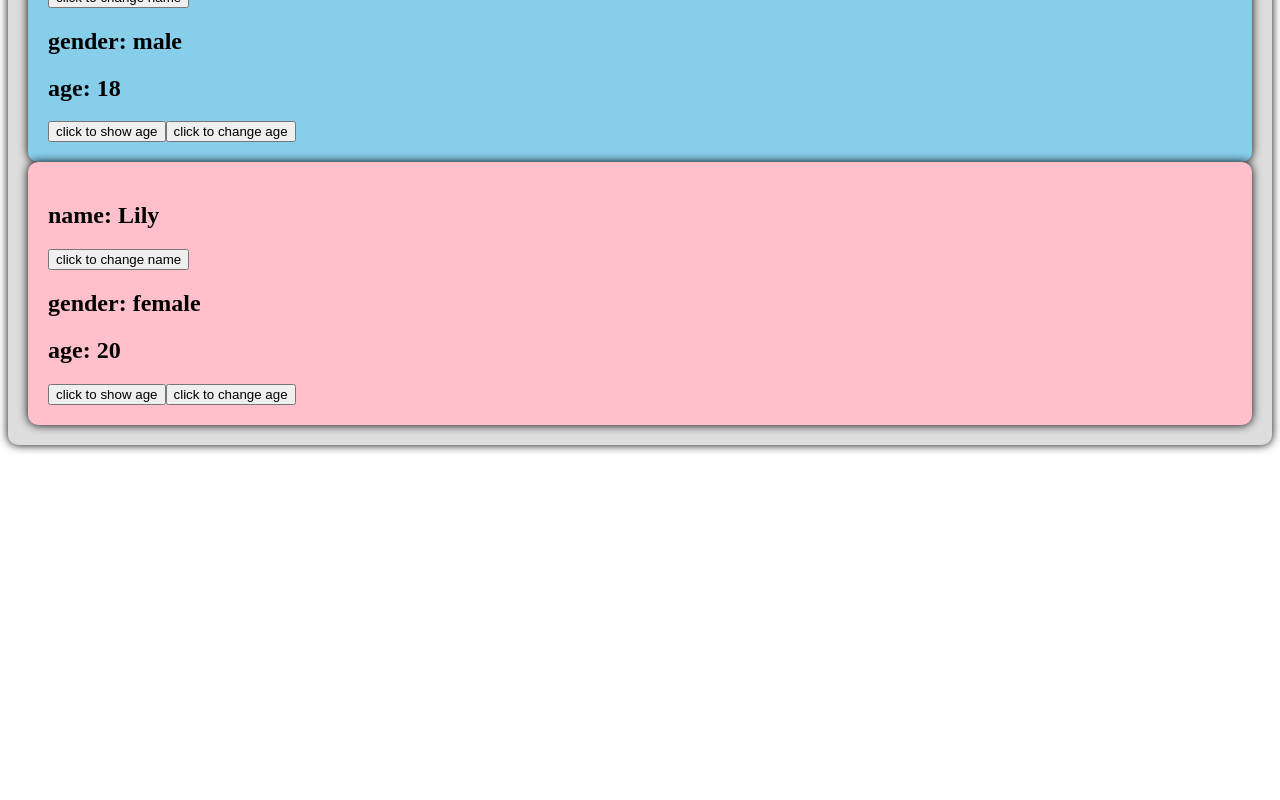
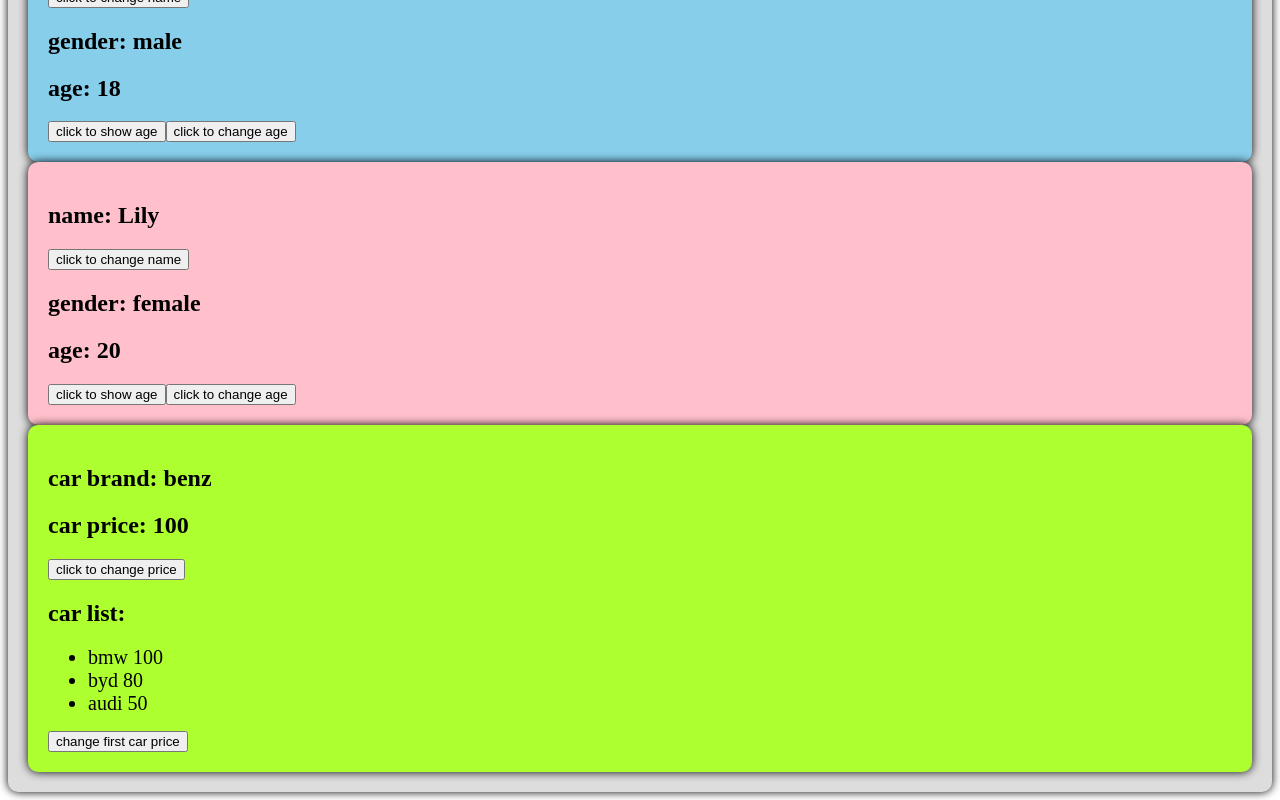
Before and after one commit to Wikeycaoweiqi/Vue3, a Vue app: page / in a window 1280 px wide. Shown: the part 208-1008 px from the top of the page. Before the commit the page ends 800 px from the top, so only its background shows below. Built offline with nearby package versions, Linux system fonts and the light colour scheme.

Commit message:
declarative rendering --reactive

```diff
--- a/src/App.vue
+++ b/src/App.vue
@@ -3,15 +3,18 @@
     <h1>Hello Vue3</h1>
     <Person1/>
     <Person2/>
+    <Car1/>
   </div>
 </template>
 
 <script lang='js'>
 import Person1 from "./components/1_import_component.vue"
-import Person2 from "./components/2_declarative_rendering.vue"
+import Person2 from "./components/2_declarative_rendering_ref.vue"
+import Car1 from "./components/2_declarative_rendering_reactive.vue"
+
 export default {
   name: "App",
-  components: {Person1, Person2}
+  components: {Person1, Person2, Car1}
 }
 </script>
 
--- /dev/null
+++ b/src/components/2_declarative_rendering_reactive.vue
@@ -0,0 +1,53 @@
+<template>
+  <div class="car">
+    <h2>car brand: {{ car.brand }}</h2>
+    <h2>car price: {{ car.price }}</h2>
+    <button @click="changePrice()">click to change price</button>
+    <h2>car list:</h2>
+    <ul>
+      <li v-for="car in carList" :key="car.brand">{{ car.brand }} {{ car.price }}</li>
+    </ul>
+    <button @click="changeFirstCarPrice()">change first car price</button>
+  </div>
+</template>
+
+<script lang="js">
+export default {
+  name: 'Car1'
+}
+</script>
+
+<script lang='js' setup>
+import {reactive} from "vue";
+
+let car = reactive({
+  brand: 'benz',
+  price: 100
+})
+let carList = reactive([
+  {brand: "bmw", price: 100},
+  {brand: "byd", price: 80},
+  {brand: "audi", price: 50},
+])
+
+function changePrice() {
+  car.price += 10;
+}
+
+function changeFirstCarPrice() {
+  carList[0].price += 10;
+}
+</script>
+
+<style scoped>
+.car {
+  background-color: greenyellow;
+  box-shadow: 0 0 10px;
+  border-radius: 10px;
+  padding: 20px;
+}
+
+li {
+  font-size: 20px;
+}
+</style>
```
Also changed, not shown: src/components/2_declarative_rendering_ref.vue (renamed from src/components/2_declarative_rendering.vue).
